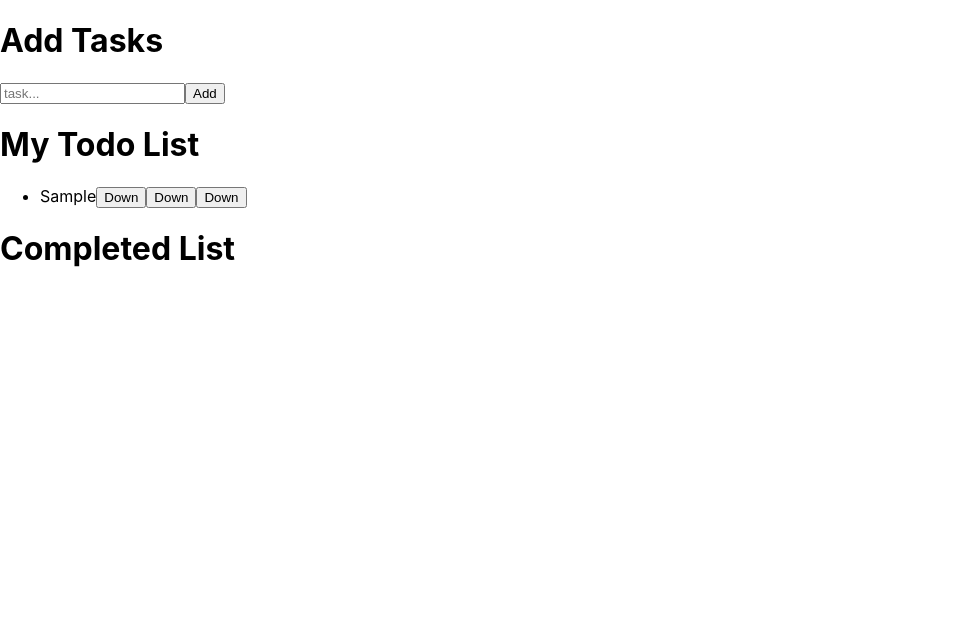
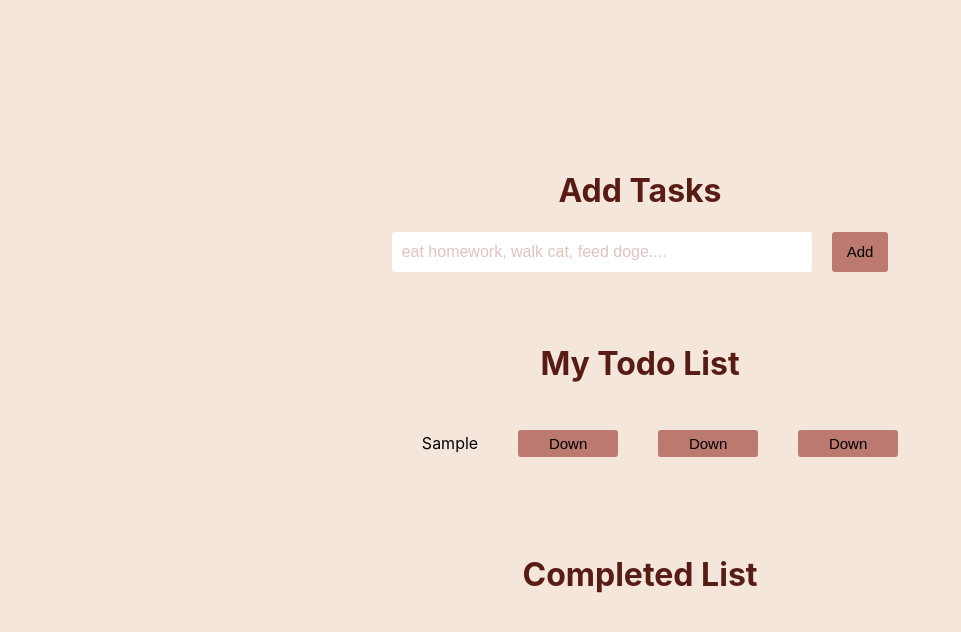
Before and after one commit to jlnfoo/todo2, a React (Create React App) app in the folder todo-app/: page / in a window 1280 px wide. Both pictures are taken after typing "Sample" into the empty fields and a click on the button "Add". Shown: the top 632 px of the page, without its empty margins (0-961 px from the left). Built offline with nearby package versions, Linux system fonts and the light colour scheme.

Commit message:
updated styling of app

```diff
--- a/todo-app/src/App.css
+++ b/todo-app/src/App.css
@@ -2,8 +2,70 @@
   text-align: center;
 }
 
-.strike {
-  text-decoration: line-through;
+.todolist {
+  margin-top: 50px;
+  display: flex;
+  flex-direction: column;
+}
+
+.addBtn {
+  height: 40px;
+  padding: 0 15px;
+}
+
+.btn {
+  background-color: #b3695edc;
+  border: none;
+  border-radius: 3px;
+  font-size: 15px;
+  cursor: pointer;
+}
+
+ul {
+  list-style: none;
+}
+
+ul li::before {
+  color: #eed7c5;
+}
+
+h1,
+h2 {
+  color: #571d14;
+}
+
+.btn:hover {
+  background-color: #cca5a1;
+}
+
+.shiftBtn {
+  margin: 10px 0 10px 40px;
+  width: 100px;
+  padding: 5px;
+}
+
+input {
+  border-radius: 3px;
+  border: none;
+  width: 400px;
+  height: 20px;
+  padding: 10px;
+  margin-right: 20px;
+  font-size: 16px;
+  color: #571d14;
+}
+
+::placeholder {
+  font-size: 16px;
+  color: #e0c4c1;
+}
+
+.appContent {
+  display: flex;
+  flex-direction: column;
+  text-align: center;
+  justify-content: center;
+  margin-top: 150px;
 }
 
 .App-logo {
--- a/todo-app/src/App.tsx
+++ b/todo-app/src/App.tsx
@@ -83,45 +83,73 @@ const App = () => {
   };
 
   return (
-    <div>
+    <div className="appContent">
+      <div className="addTask">
         <h1>Add Tasks</h1>
         <input
           type="text"
-        placeholder="task..."
+          placeholder="eat homework, walk cat, feed doge...."
           value={task}
           onChange={handleChange}
         />
         <button
+          className="addBtn btn"
           onClick={() => {
             addTask();
           }}
         >
           Add
         </button>
+      </div>
 
+      <div className="todolist">
         <h1>My Todo List</h1>
         <ul>
           {taskList.map((task) => (
             <li>
               {task.taskName}
-            <button onClick={() => shiftDown(task.id)}>Down</button>
-            <button onClick={() => shiftDown(task.id)}>Down</button>
-            <button onClick={() => shiftDown(task.id)}>Down</button>
+              <button
+                className="shiftBtn btn"
+                onClick={() => shiftDown(task.id)}
+              >
+                Down
+              </button>
+              <button
+                className="shiftBtn btn"
+                onClick={() => shiftDown(task.id)}
+              >
+                Down
+              </button>
+              <button
+                className="shiftBtn btn"
+                onClick={() => shiftDown(task.id)}
+              >
+                Down
+              </button>
             </li>
           ))}
         </ul>
+      </div>
 
+      <div className="todolist">
         <h1>Completed List</h1>
         <ul>
           {completedList.map((task) => (
             <li>
               {task.taskName}
-            <button onClick={() => shiftUp(task.id)}>Up</button>
-            <button onClick={() => shiftUp(task.id)}>Up</button>
-            <button onClick={() => shiftUp(task.id)}>Up</button>
+              <button className="shiftBtn btn" onClick={() => shiftUp(task.id)}>
+                Up
+              </button>
+              <button className="shiftBtn btn" onClick={() => shiftUp(task.id)}>
+                Up
+              </button>
+              <button className="shiftBtn btn" onClick={() => shiftUp(task.id)}>
+                Up
+              </button>
             </li>
           ))}
         </ul>
+      </div>
     </div>
   );
 };
--- a/todo-app/src/index.css
+++ b/todo-app/src/index.css
@@ -1,13 +1,14 @@
 body {
   margin: 0;
-  font-family: -apple-system, BlinkMacSystemFont, 'Segoe UI', 'Roboto', 'Oxygen',
-    'Ubuntu', 'Cantarell', 'Fira Sans', 'Droid Sans', 'Helvetica Neue',
+  font-family: -apple-system, BlinkMacSystemFont, "Segoe UI", "Roboto", "Oxygen",
+    "Ubuntu", "Cantarell", "Fira Sans", "Droid Sans", "Helvetica Neue",
     sans-serif;
   -webkit-font-smoothing: antialiased;
   -moz-osx-font-smoothing: grayscale;
+  background-color: #f5e6db;
 }
 
 code {
-  font-family: source-code-pro, Menlo, Monaco, Consolas, 'Courier New',
+  font-family: source-code-pro, Menlo, Monaco, Consolas, "Courier New",
     monospace;
 }
```
Lines whose indentation alone changed are shown as unchanged.
